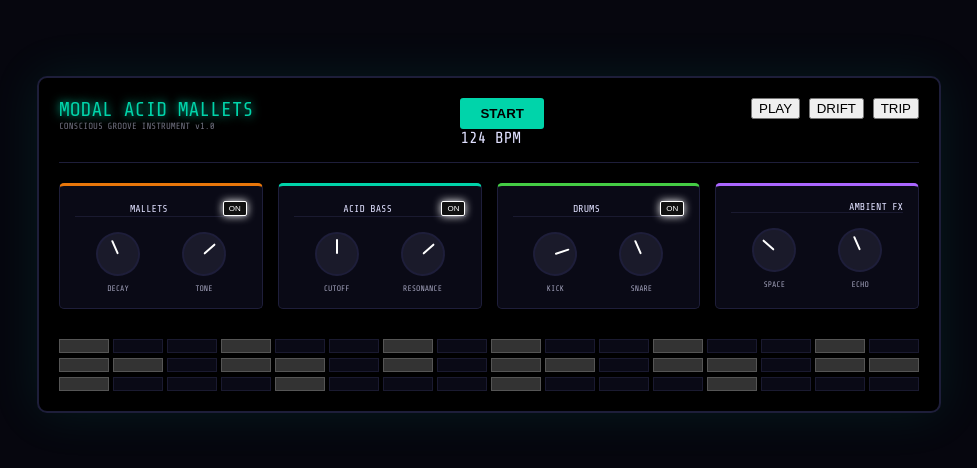
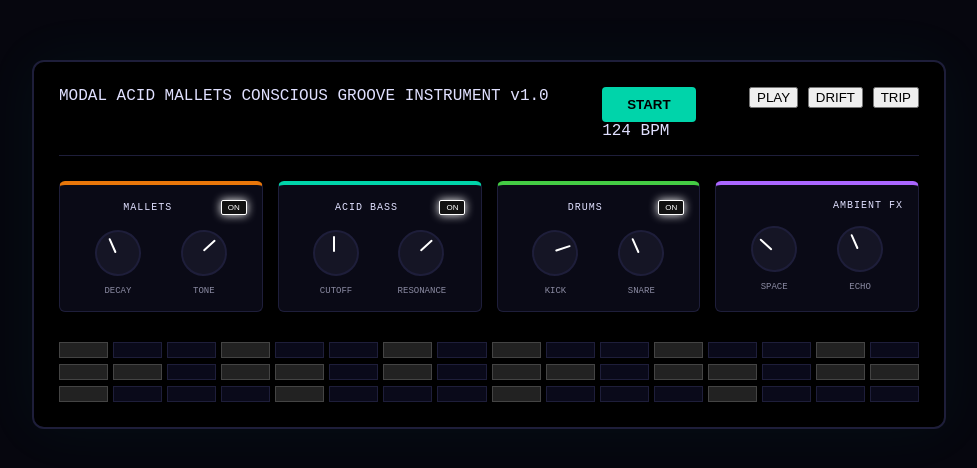
Before and after one commit to trumpetflowers/ModalAcidMallets, a plain HTML site: page index.html in a window 1280 px wide. Shown: the part 156-624 px from the top of the page, without its empty margins (151-1128 px from the left). Drawn offline with nearby package versions, Linux system fonts and the light colour scheme.

Commit message:
Update style.css

```diff
--- a/style.css
+++ b/style.css
@@ -1,77 +1,74 @@
-@import url('https://fonts.googleapis.com/css2?family=Share+Tech+Mono&display=swap');
-
+/* Dein Design-System (Erhalten) */
 :root {
   --bg-main: #06060e;
   --bg-panel: #0a0a16;
   --border: #1e1e3a;
-  --acc-exc: #e8760a;  /* Amber */
-  --acc-core: #00d4aa; /* Teal */
-  --acc-fx: #aa66ff;   /* Violet */
-  --acc-mod: #44cc44;  /* Green */
+  --acc-exc: #e8760a;
+  --acc-core: #00d4aa;
+  --acc-fx: #aa66ff;
+  --acc-mod: #44cc44;
   --text: #e0e0ff;
 }
 
 body {
-  background: var(--bg-main);
-  color: var(--text);
+  background: var(--bg-main); color: var(--text);
   font-family: 'Share Tech Mono', monospace;
   margin: 0; display: flex; justify-content: center; align-items: center; height: 100vh;
 }
 
 #app {
   width: 860px; background: #000; border: 2px solid var(--border);
-  padding: 20px; border-radius: 10px; box-shadow: 0 0 50px rgba(0, 212, 170, 0.1);
+  padding: 25px; border-radius: 12px; box-shadow: 0 0 60px rgba(0, 212, 170, 0.05);
 }
 
-header { display: flex; justify-content: space-between; border-bottom: 1px solid var(--border); padding-bottom: 15px; margin-bottom: 20px; }
-.logo-main { font-size: 20px; color: var(--acc-core); text-shadow: 0 0 10px var(--acc-core); }
-.logo-tag { font-size: 9px; opacity: 0.5; display: block; }
+/* Header & Panels */
+header { display: flex; justify-content: space-between; margin-bottom: 25px; border-bottom: 1px solid var(--border); padding-bottom: 15px; }
+#main { display: grid; grid-template-columns: repeat(4, 1fr); gap: 15px; }
+.panel { background: var(--bg-panel); border: 1px solid var(--border); padding: 15px; border-radius: 6px; position: relative; }
 
-#main { display: grid; grid-template-columns: repeat(4, 1fr); gap: 15px; }
+/* Panel Akzente */
+.exc { border-top: 4px solid var(--acc-exc); }
+.core { border-top: 4px solid var(--acc-core); }
+.mod { border-top: 4px solid var(--acc-mod); }
+.fx { border-top: 4px solid var(--acc-fx); }
 
-.panel { background: var(--bg-panel); border: 1px solid var(--border); padding: 15px; border-radius: 5px; position: relative; }
-.ph { font-size: 10px; margin-bottom: 15px; display: flex; justify-content: space-between; align-items: center; border-bottom: 1px solid #1a1a30; }
+.ph { font-size: 10px; letter-spacing: 1px; margin-bottom: 15px; display: flex; justify-content: space-between; align-items: center; }
 
+/* Power Buttons (Retro Style) */
 .pwr-btn {
   background: #111; color: #444; border: 1px solid #333; font-size: 8px;
-  padding: 2px 5px; cursor: pointer; border-radius: 2px;
+  padding: 2px 6px; cursor: pointer; transition: all 0.2s; border-radius: 2px;
 }
-.pwr-btn.active { color: #fff; box-shadow: 0 0 8px currentColor; border-color: #fff; }
+.pwr-btn.active { color: #fff; box-shadow: 0 0 10px currentColor; border-color: #fff; }
 
-/* Akzentfarben */
-.exc { border-top: 3px solid var(--acc-exc); }
-.core { border-top: 3px solid var(--acc-core); }
-.mod { border-top: 3px solid var(--acc-mod); }
-.fx { border-top: 3px solid var(--acc-fx); }
-
-/* Knobs */
+/* Custom Knobs (Dein Look) */
 .knob {
-  width: 40px; height: 40px; background: #1a1a2a; border-radius: 50%;
-  border: 2px solid var(--border); position: relative; cursor: pointer;
-  transform: rotate(-120deg); transition: transform 0.1s;
+  width: 42px; height: 42px; background: #151525; border-radius: 50%;
+  border: 2px solid var(--border); position: relative; cursor: ns-resize;
+  transition: transform 0.05s linear;
 }
 .k-needle {
-  width: 2px; height: 15px; background: #fff; position: absolute;
-  top: 5px; left: 19px; border-radius: 2px;
+  width: 2px; height: 16px; background: #fff; position: absolute;
+  top: 4px; left: 18px; border-radius: 2px;
 }
-.k-label { font-size: 8px; text-align: center; margin-top: 8px; opacity: 0.7; }
+.k-label { font-size: 9px; text-align: center; margin-top: 10px; opacity: 0.6; }
 .knob-row { display: flex; justify-content: space-around; }
+
+/* Sequencer */
+#seq-grid { margin-top: 30px; display: flex; flex-direction: column; gap: 6px; }
+.seq-row { display: flex; gap: 5px; }
+.step-btn {
+  flex: 1; height: 14px; background: #0a0a1a; border: 1px solid var(--border); cursor: pointer;
+}
+.step-btn.on { background: #222; border-color: #444; }
+.step-btn.active { background: var(--acc-core); box-shadow: 0 0 15px var(--acc-core); }
 
 /* Play Button */
 .play-btn {
-  background: var(--acc-core); border: none; color: #000; font-weight: bold;
-  padding: 8px 20px; border-radius: 3px; cursor: pointer;
+  background: var(--acc-core); border: none; color: #000; font-weight: 900;
+  padding: 10px 25px; border-radius: 4px; cursor: pointer;
 }
 
-/* Sequencer */
-#seq-grid { margin-top: 30px; display: flex; flex-direction: column; gap: 5px; }
-.seq-row { display: flex; gap: 4px; }
-.step-btn {
-  flex: 1; height: 12px; background: #0a0a16; border: 1px solid #1a1a30; cursor: pointer;
-}
-.step-btn.on { background: #333; border-color: #555; }
-.step-btn.active { background: var(--acc-core); box-shadow: 0 0 15px var(--acc-core); }
-
-/* Acid Modes */
-.mode-TRIP { animation: acid-shake 0.2s infinite; filter: hue-rotate(45deg); }
-@keyframes acid-shake { 0% { transform: scale(1); } 50% { transform: scale(1.005); } }
+/* Acid Trip Mode Animation */
+.mode-TRIP { animation: acid-flash 0.5s infinite; filter: hue-rotate(90deg) contrast(1.2); }
+@keyframes acid-flash { 0% { opacity: 1; } 50% { opacity: 0.98; } }
```
